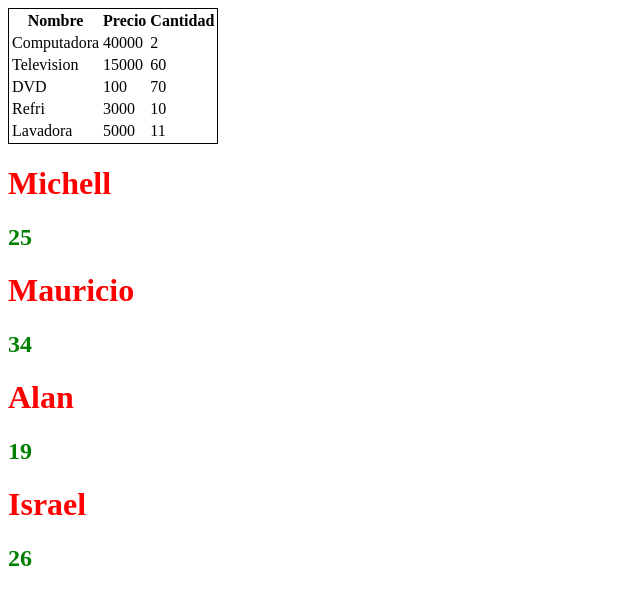
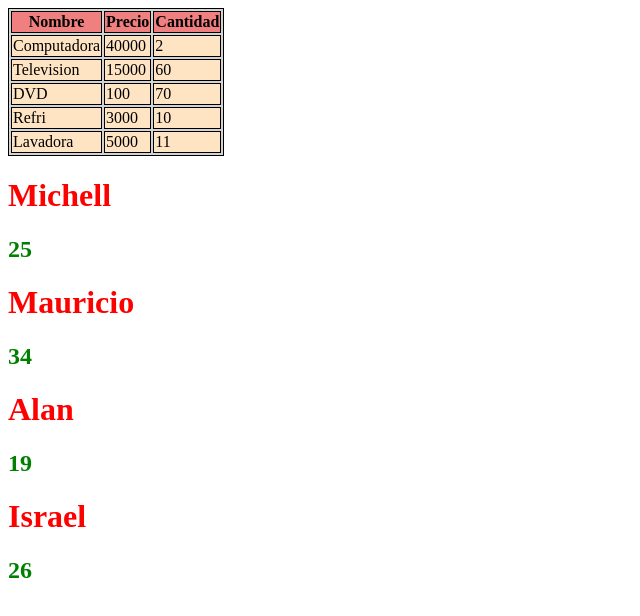
Before and after one commit to alanmichel10/Cinta-blanca-Batch3, a plain HTML site: page js/json.html in a window 1280 px wide. Shown: the whole page, without its empty margins (0-640 px from the left). Drawn offline with Linux system fonts and the light colour scheme.

Commit message:
Añadi estilo a la tabla creada

```diff
--- a/js/json.css
+++ b/js/json.css
@@ -7,8 +7,25 @@ h2{
 
 table{
     border: 1px solid black;
+    background-color: lightgray;
+}
+td{
+    border:1px solid black;
+    background-color: bisque;
 
 }
-tr{
+th{
     border: 1px solid black;
+    background-color: lightcoral;
 }
+
+td:hover{
+    box-shadow: 5px 5px 2px gray;
+    background-color: lightskyblue;
+}
+tr:hover{
+    box-shadow: 5px 5px 2px blue;
+    background-color: lightskyblue;
+    transform: scale(1.11);
+
+}
```
